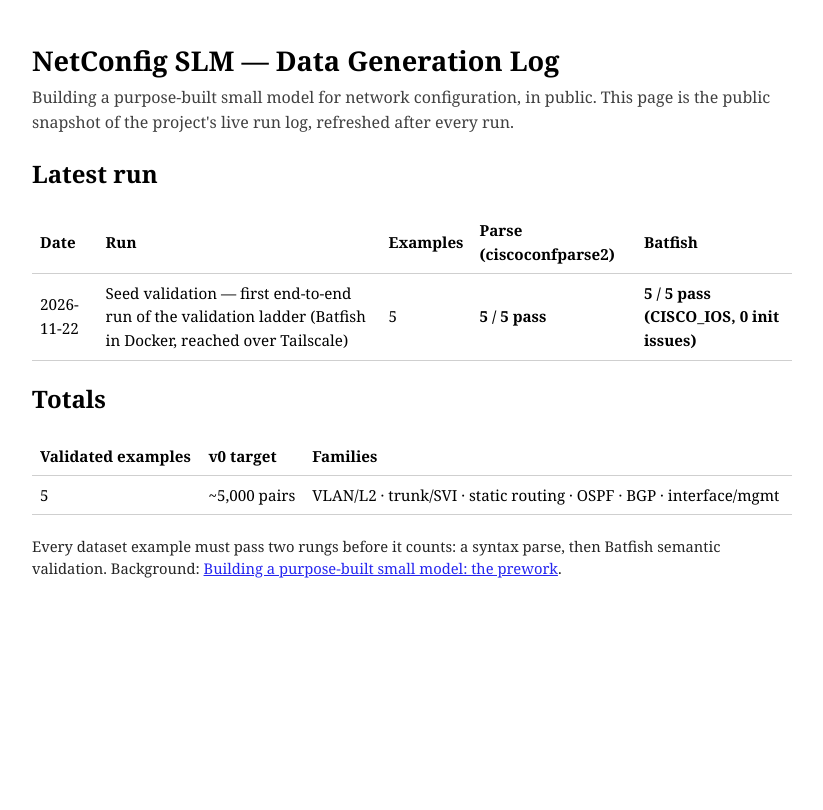
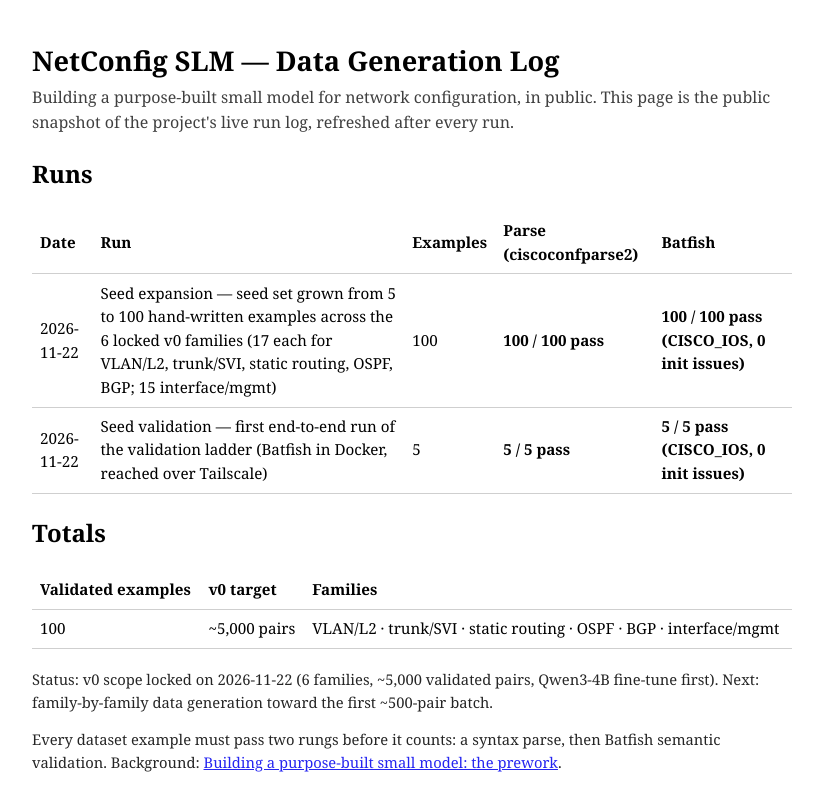
Before and after one commit to aag1091-alt/slm, a plain HTML site: page index.html in a window 1280 px wide. Shown: the whole page, without its empty margins (228-1051 px from the left). Drawn offline with Linux system fonts and the light colour scheme.

Commit message:
Log: seed expansion run, 100/100 validated

```diff
--- a/index.html
+++ b/index.html
@@ -21,9 +21,16 @@
 <h1>NetConfig SLM — Data Generation Log</h1>
 <p class="sub">Building a purpose-built small model for network configuration, in public. This page is the public snapshot of the project's live run log, refreshed after every run.</p>
 
-<h2>Latest run</h2>
+<h2>Runs</h2>
 <table>
   <tr><th>Date</th><th>Run</th><th>Examples</th><th>Parse (ciscoconfparse2)</th><th>Batfish</th></tr>
+  <tr>
+    <td>2026-11-22</td>
+    <td>Seed expansion — seed set grown from 5 to 100 hand-written examples across the 6 locked v0 families (17 each for VLAN/L2, trunk/SVI, static routing, OSPF, BGP; 15 interface/mgmt)</td>
+    <td>100</td>
+    <td class="pass">100 / 100 pass</td>
+    <td class="pass">100 / 100 pass (CISCO_IOS, 0 init issues)</td>
+  </tr>
   <tr>
     <td>2026-11-22</td>
     <td>Seed validation — first end-to-end run of the validation ladder (Batfish in Docker, reached over Tailscale)</td>
@@ -36,8 +43,10 @@
 <h2>Totals</h2>
 <table>
   <tr><th>Validated examples</th><th>v0 target</th><th>Families</th></tr>
-  <tr><td>5</td><td>~5,000 pairs</td><td>VLAN/L2 · trunk/SVI · static routing · OSPF · BGP · interface/mgmt</td></tr>
+  <tr><td>100</td><td>~5,000 pairs</td><td>VLAN/L2 · trunk/SVI · static routing · OSPF · BGP · interface/mgmt</td></tr>
 </table>
+
+<p class="note">Status: v0 scope locked on 2026-11-22 (6 families, ~5,000 validated pairs, Qwen3-4B fine-tune first). Next: family-by-family data generation toward the first ~500-pair batch.</p>
 
 <p class="note">Every dataset example must pass two rungs before it counts: a syntax parse, then Batfish semantic validation. Background: <a href="https://avinashgosavi.com/post/building-a-purpose-built-small-model-the-prework/">Building a purpose-built small model: the prework</a>.</p>
 </body>
```
